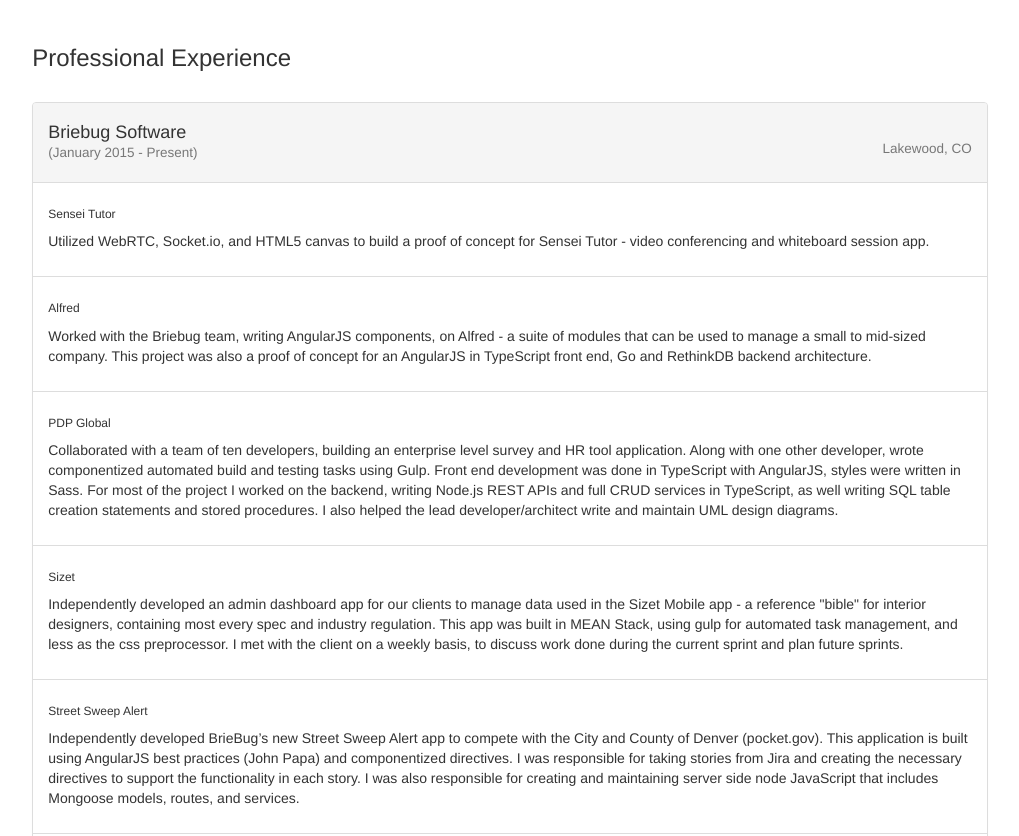
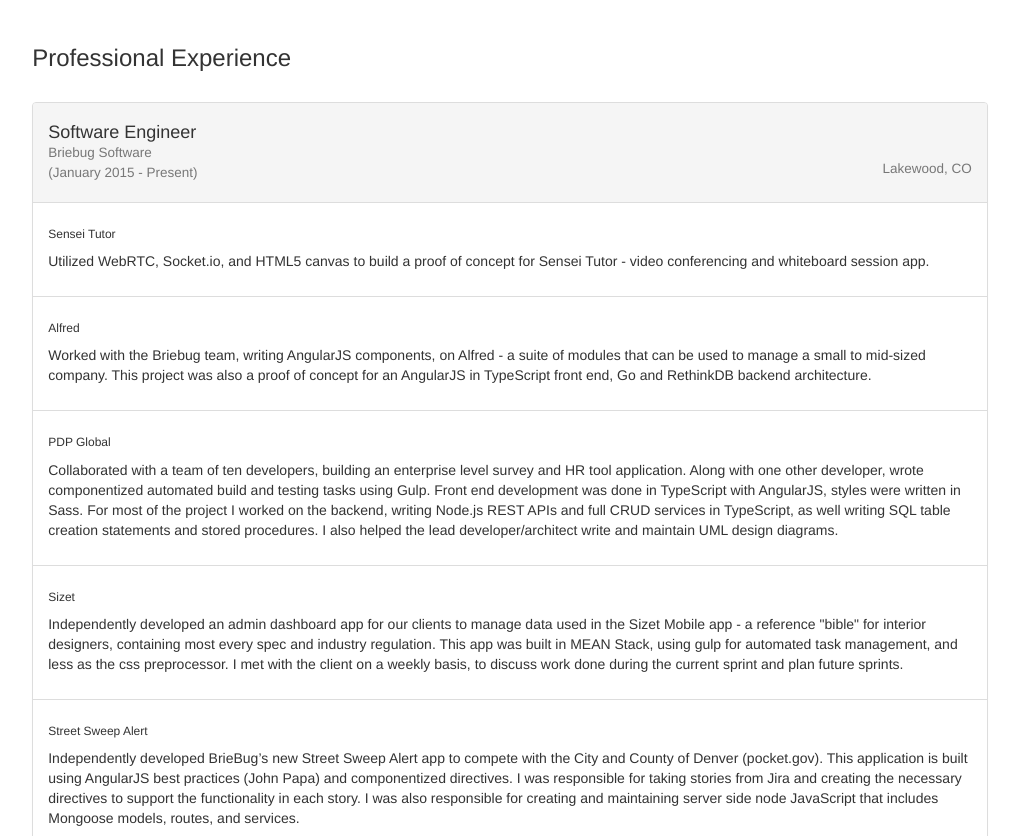
Before and after one commit to anthonymjones/anthony-jones-resume, a website: page src/client/index.html in a window 1280 px wide. Shown: the part 2680-3516 px from the top of the page, without its empty margins (130-1149 px from the left). Drawn offline with nearby package versions, Linux system fonts and the light colour scheme; some packages are replaced by stand-ins of ours; files that its build step writes are made by us from their sources; a script that the page names is missing; files whose address does not match are found by name.

Commit message:
Added positions to prof exp

```diff
--- a/src/client/components/resume.html
+++ b/src/client/components/resume.html
@@ -124,7 +124,7 @@
                     <div class="panel-heading" role="tab" id="heading{{$index}}">
                         <h4 class="panel-title">
         <a role="button" data-toggle="collapse" data-parent="#accordion" href="#collapse{{$index}}" aria-expanded="true" aria-controls="collapse{{index}}">
-          <h4>{{pe.company}} <br><small>({{pe.dates}}) <span class="pull-right">{{pe.location}}</span></small></h4>
+          <h4>{{pe.position}} <br><small>{{pe.company}} <br>({{pe.dates}}) <span class="pull-right">{{pe.location}}</span></small></h4>
                         </a>
                         </h4>
                     </div>
```
